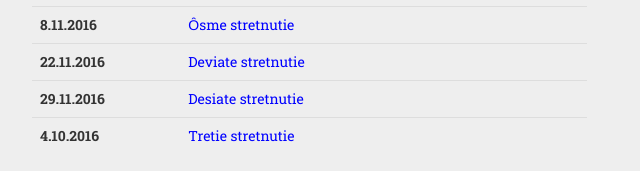
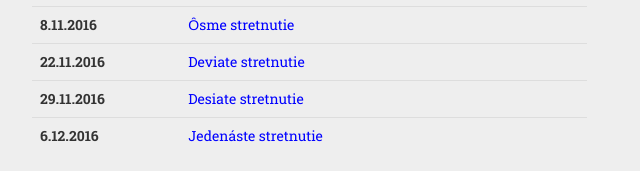
Before and after one commit to next-dimension-team/next-dimension-team.github.io, a website: page index.html in a window 1280 px wide. Shown: the part 2258-2429 px from the top of the page, 38-678 px from the left. Drawn offline with nearby package versions, Linux system fonts and the light colour scheme; a web font is replaced by a local one.

Commit message:
oprava index

```diff
--- a/index.html
+++ b/index.html
@@ -158,8 +158,8 @@
                                 <td><a href="documents/zapisnica_10.pdf" style="color:blue">Desiate stretnutie</a></td>
                             </tr>
                             <tr>
-                                <th scope="row">4.10.2016</th>
-                                <td><a href="documents/zapisnica_11.pdf" style="color:blue">Tretie stretnutie</a></td>
+                                <th scope="row">6.12.2016</th>
+                                <td><a href="documents/zapisnica_11.pdf" style="color:blue">Jedenáste stretnutie</a></td>
                             </tr>
                         </tbody>
                     </table>
```
